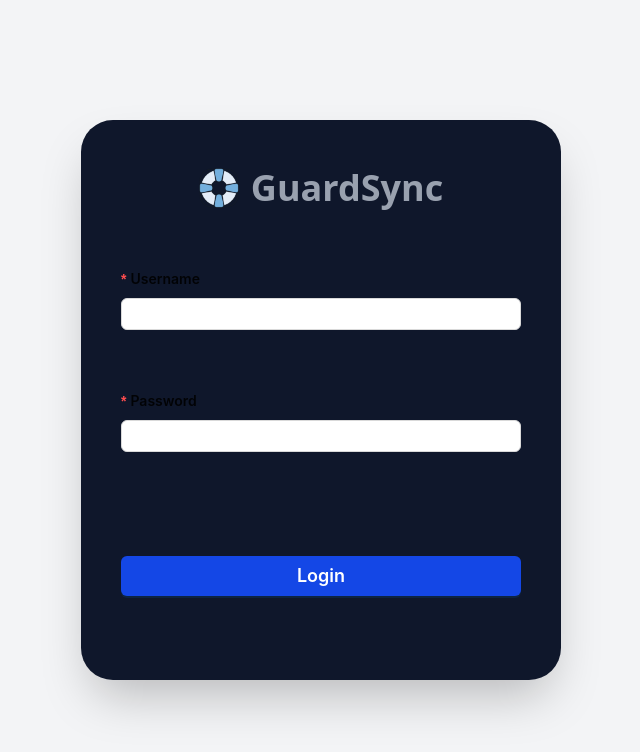
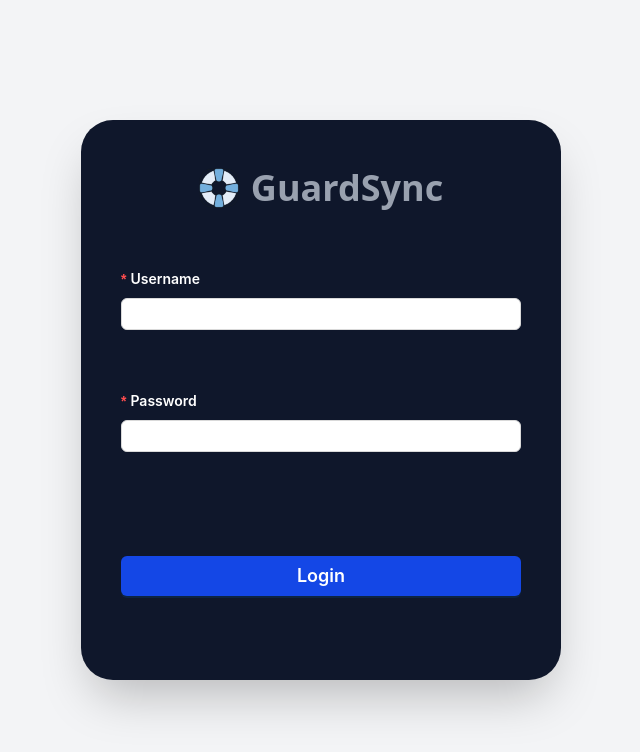
Before and after one commit to josephdanielguzman/Aquatics-App, a React app in the folder frontend/: page /login in a window 1280 px wide. Shown: the top 752 px of the page, without its empty margins (319-959 px from the left). Built offline with nearby package versions, Linux system fonts and the light colour scheme; no server answers; the HTML template or start-up script is replaced by a standard one.

Commit message:
fix: png logo import
Signed-off-by: joseph <Joseph.Guzman01@student.csulb.edu>

```diff
--- a/frontend/src/components/Login.jsx
+++ b/frontend/src/components/Login.jsx
@@ -1,5 +1,6 @@
 import { useLogin } from '../hooks/useAuth.js'
 import {Button, Form, Input} from 'antd'
+import blueBuoyLogo from '/src/assets/blue-buoy.png'
 
 export default function Login() {
 
@@ -21,7 +22,7 @@ export default function Login() {
             <div className={"flex flex-col bg-slate-900 w-120 h-140 rounded-4xl p-10 gap-y-15 shadow-2xl"}>
                 <div className={"flex justify-center gap-x-3"}>
                     <img
-                        src={"src/assets/blue-buoy.png"}
+                        src={blueBuoyLogo}
                         alt="lifeguard buoy"
                         className={"pt-2 h-12"}
                     />
--- a/frontend/src/components/SideNav.jsx
+++ b/frontend/src/components/SideNav.jsx
@@ -1,12 +1,13 @@
 import { Menu } from "antd";
 import {NavLink} from "react-router-dom";
 import {HomeOutlined, ReloadOutlined, AuditOutlined} from '@ant-design/icons'
+import blueBuoyLogo from '/src/assets/blue-buoy.png'
 
 export default function Sidebar() {
     return (
         <Menu defaultSelectedKeys={'1'} theme='dark' className={"text-center"}>
             <div className={'flex gap-x-2 mt-2 mb-3 h-12 text-left pl-4 pt-2 text-2xl font-semibold'}>
-                <img src={"src/assets/blue-buoy.png"} alt="lifeguard buoy" className={"pt-2"}/><p className={"flex flex-col justify-end"}>GuardSync</p>
+                <img src={blueBuoyLogo} alt="lifeguard buoy" className={"pt-2"}/><p className={"flex flex-col justify-end"}>GuardSync</p>
             </div>
             <Menu.Item key={'1'} icon={<HomeOutlined />}><NavLink to={'/'}>Home</NavLink></Menu.Item>
             <Menu.Item key={'2'} icon={<ReloadOutlined />}><NavLink to={'/Rotations'}>Rotations</NavLink></Menu.Item>
--- a/frontend/src/index.css
+++ b/frontend/src/index.css
@@ -16,3 +16,7 @@
 .button-column {
     padding-top: 10px !important;
 }
+
+.form-text {
+  @apply text-white;
+}
```
